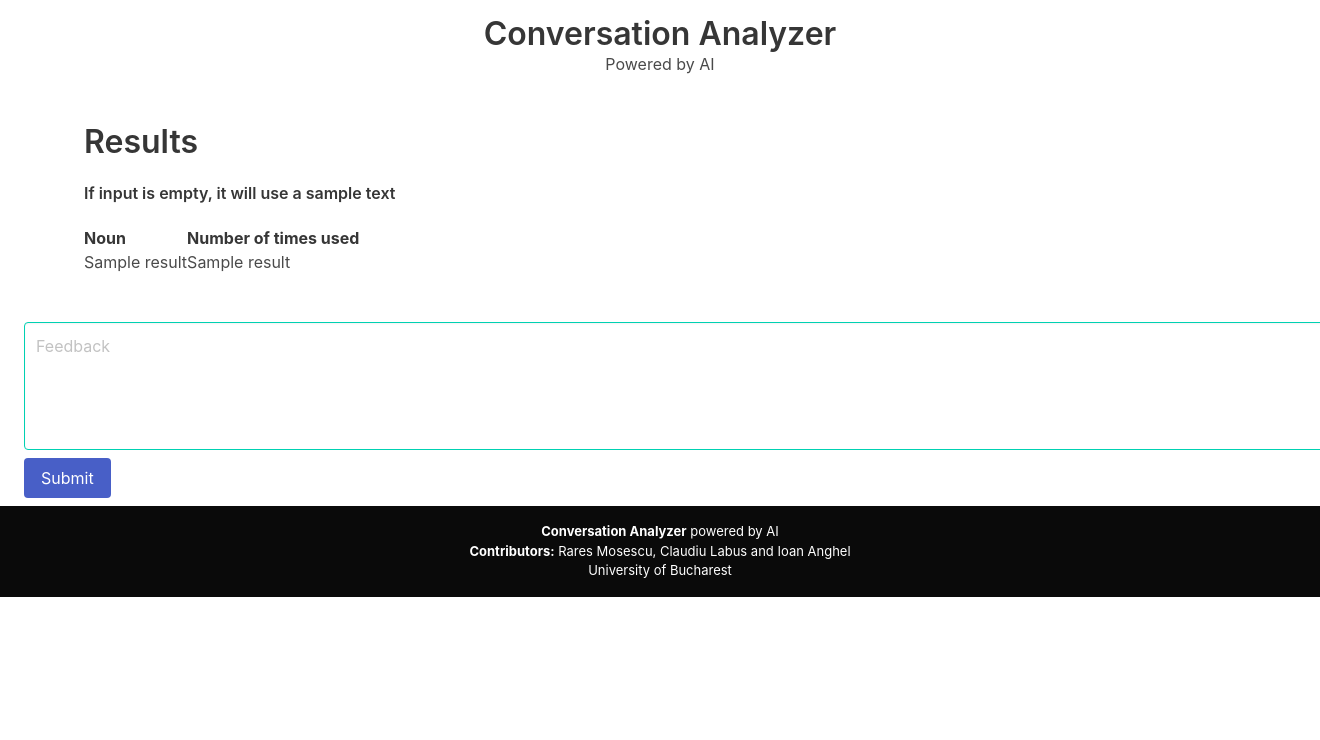
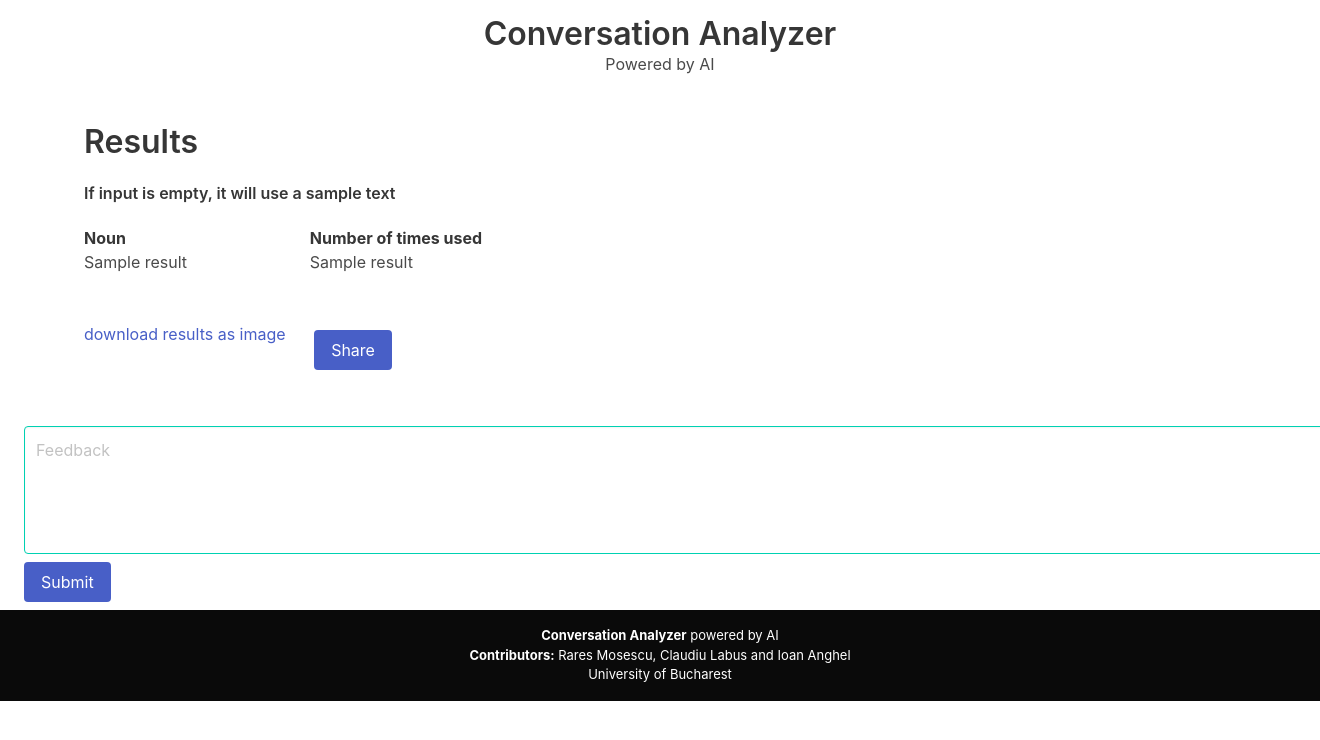
Before and after one commit to raresmosescu/nlp_texts_analysis2, a Django app: template app/core/templates/results.html in a window 1320 px wide; the page is wider, and only the part inside the window is pictured. Shown: the top 740 px of that part. Run offline with Django 3.2, Linux system fonts and the light colour scheme; the template is opened without the code that fills it: most values are stand-ins (such as "Sample title", 1, 10 or a date in 2020); some libraries are stand-ins or nearby versions.

Commit message:
add shere button

```diff
--- a/app/core/templates/base.html
+++ b/app/core/templates/base.html
@@ -3,34 +3,51 @@
 <!DOCTYPE html>
 <html lang="en">
   <head>
-  <meta charset="UTF-8">
-  <meta http-equiv="X-UA-Compatible" content="IE=edge">
-  <meta name="viewport" content="width=device-width, initial-scale=1.0">
-  <link rel="stylesheet" href="https://cdn.jsdelivr.net/npm/bulma@0.9.3/css/bulma.min.css">
+    <meta charset="UTF-8" />
+    <meta http-equiv="X-UA-Compatible" content="IE=edge" />
+    <meta name="viewport" content="width=device-width, initial-scale=1.0" />
+    <link
+      rel="stylesheet"
+      href="https://cdn.jsdelivr.net/npm/bulma@0.9.3/css/bulma.min.css"
+    />
     <script src="https://ajax.googleapis.com/ajax/libs/jquery/3.5.1/jquery.min.js"></script>
-  <link rel="stylesheet" href="https://use.fontawesome.com/releases/v5.0.7/css/all.css">
-  <link rel="stylesheet" href="{% static 'core/css/styles.css' %}">
+    <script src="https://cdn.jsdelivr.net/npm/clipboard@2.0.8/dist/clipboard.min.js"></script>
+    <link
+      rel="stylesheet"
+      href="https://use.fontawesome.com/releases/v5.0.7/css/all.css"
+    />
+    <link rel="stylesheet" href="{% static 'core/css/styles.css' %}" />
     <title>Texts Analyzer</title>
   </head>
 
   <body>
     <div class="has-text-centered mt-4">
-    <span><span class="title has-text-centered">Conversation Analyzer<br></span><span class="has-text-centered">Powered by AI</span></span>
+      <span
+        ><span class="title has-text-centered">Conversation Analyzer<br /></span
+        ><span class="has-text-centered">Powered by AI</span></span
+      >
     </div>
-  {% block content %}
-  {% endblock content %}
+    {% block content %} {% endblock content %}
 
     <footer>
-    <div class="content has-text-centered has-background-black p-4 has-text-white">
+      <div
+        class="
+          content
+          has-text-centered has-background-black
+          p-4
+          has-text-white
+        "
+      >
         <p>
-        <strong class="has-text-white">Conversation Analyzer</strong> powered by AI<br>
-        <strong class="has-text-white">Contributors:</strong> Rares Mosescu, Claudiu Labus and Ioan Anghel <br>
+          <strong class="has-text-white">Conversation Analyzer</strong> powered
+          by AI<br />
+          <strong class="has-text-white">Contributors:</strong> Rares Mosescu,
+          Claudiu Labus and Ioan Anghel <br />
           University of Bucharest
         </p>
       </div>
     </footer>
 
-  {% block scripts %}
-  {% endblock scripts %}
+    {% block scripts %} {% endblock scripts %}
   </body>
 </html>
--- a/app/core/templates/results.html
+++ b/app/core/templates/results.html
@@ -1,4 +1,5 @@
-{% extends 'base.html' %} {% block content %}
+{% extends 'base.html' %} {% block content %} {% load static %}
+
 <section class="section">
   <div class="container">
     <h1 class="title">Results</h1>
@@ -11,15 +12,32 @@
             <th>Number of times used</th>
           </tr>
         </thead>
-        <tbody>
+        <tbody id="tabel">
           {% for k,v in results %}
           <tr>
             <td>{{k}}</td>
             <td>{{v}}</td>
           </tr>
           {% endfor %}
+          <tr style="color: white">
+            <td>Daca vrei intra daca nu nu etc</td>
+          </tr>
         </tbody>
       </table>
+      <a
+        download="text_analyzer_results.png"
+        href="{% static 'text_analyzer_results.png' %}"
+        title="ImageName"
+      >
+        download results as image
+      </a>
+      <button
+        id="share"
+        class="button mx-5 my-2 is-link"
+        data-clipboard-target="#tabel"
+      >
+        Share
+      </button>
     </div>
   </div>
 </section>
@@ -30,8 +48,25 @@
     placeholder="Feedback"
     name="feedback"
   ></textarea>
-  <button id="submit" class="button mx-5 my-2 is-link" type="submit">
+  <button
+    id="submit"
+    data-clipboard-target="#tabel"
+    class="button mx-5 my-2 is-link"
+    type="submit"
+  >
     Submit
   </button>
 </form>
-{% endblock %}
+{% endblock %}{% block scripts %}
+<script>
+  var clipboard = new ClipboardJS(".button");
+
+  clipboard.on("success", function (e) {
+    console.log(e);
+  });
+
+  clipboard.on("error", function (e) {
+    console.log(e);
+  });
+</script>
+{% endblock scripts %}
--- a/app/core/views.py
+++ b/app/core/views.py
@@ -1,5 +1,6 @@
 from django.shortcuts import render
 from django.http import HttpResponse
+from core.generate_image import generate_by_dict
 
 from core.models import Feedbacks
 from .nlp import analyze_text, analyze_whatsapp_export
@@ -23,6 +24,7 @@
           r = analyze_text(text).most_common(60)
         else:
           r = analyze_text(samples.sample1).most_common(60)
+        generate_by_dict(dict(r))
         return render(request, 'results.html', context={'results': r, 'results_str': str(dict(r))})
 
       else:
@@ -31,6 +33,7 @@
           r = analyze_whatsapp_export(text).most_common(60)
         else:
           r = analyze_whatsapp_export(samples.sample1).most_common(60)
+        generate_by_dict(dict(r))
         return render(request, 'results.html', context={'results': r, 'results_str': str(dict(r))})
 
     else:
```
Also changed, not shown: app/core/generate_image.py (added, +17 -0 lines), app/core/static/text_analyzer_results.png (added), app/db.sqlite3, app/text_analyzer_results.png (added), 1 other file. Lines whose indentation alone changed are shown as unchanged.
